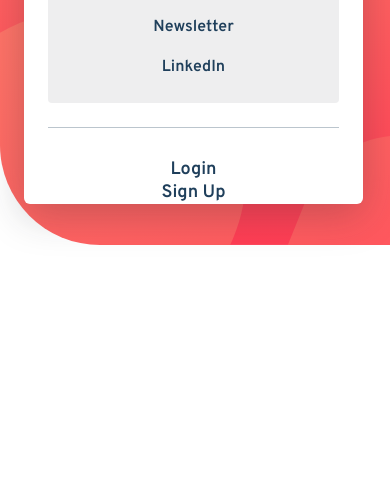
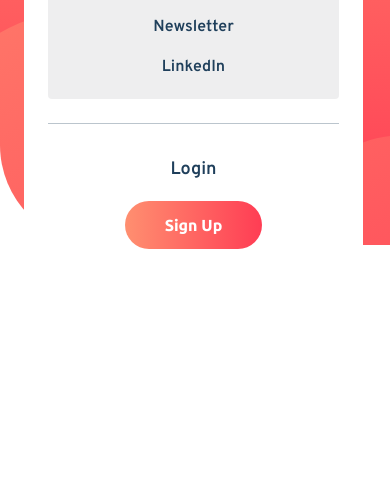
Before and after one commit to rachidbend/blogr-landing-page, a website: page index.html in a window 390 px wide. Shown: the part 355-844 px from the top of the page. Drawn offline with Linux system fonts and the light colour scheme.

Commit message:
completed most of mobile navigation, still needs small adjustments thought

```diff
--- a/index.html
+++ b/index.html
@@ -127,8 +127,8 @@
               </li>
             </ul>
             <div class="nav__login">
-              <a href="#" class="nav__link nav__link--login">Login</a>
-              <a href="#" class="nav__link nav__link--sign">Sign Up</a>
+              <a href="#" class="btn btn--login">Login</a>
+              <a href="#" class="btn btn--sign">Sign Up</a>
             </div>
           </nav>
         </div>
--- a/sass/comonents/_buttons.scss
+++ b/sass/comonents/_buttons.scss
@@ -38,3 +38,41 @@
   color: var(--color-primary-cta);
   background-color: var(--color-neutral-white);
 }
+
+.nav__login {
+  margin-top: 2rem;
+  margin-bottom: 3.2rem;
+  display: flex;
+  align-items: center;
+  gap: 0.6rem;
+  flex-direction: column;
+  font-family: var(--font-family-overpass);
+}
+
+.btn--login:link,
+.btn--login:visited {
+  font-size: 1.8rem;
+  font-family: var(--font-family-overpass);
+  color: var(--color-primary-headings);
+}
+.btn--sign:link,
+.btn--sign:visited {
+  display: inline-block;
+  font-size: 1.6rem;
+  color: var(--color-neutral-white);
+  background-image: linear-gradient(
+    to right,
+    rgba(255, 143, 112, 1),
+    rgba(255, 61, 84, 1)
+  );
+  padding: 1.5rem 4rem;
+  outline: 1px solid transparent;
+  outline-offset: -1px;
+}
+
+.btn--sign:hover,
+.btn--sign:active {
+  outline: 1px solid var(--color-primary-cta);
+  background-image: linear-gradient(to right, #fff, #fff);
+  color: var(--color-primary-cta);
+}
--- a/sass/layout/_navigation.scss
+++ b/sass/layout/_navigation.scss
@@ -34,7 +34,7 @@
   right: 2.7rem;
   top: 12.5rem;
   border-radius: 0.6rem;
-  box-shadow: 0 1rem 4rem rgba($color: hsl(240, 10%, 16%), $alpha: 0.26);
+  box-shadow: 0 2²rem 4rem rgba($color: hsl(240, 10%, 16%), $alpha: 0.26);
   // Hiding the nav
   opacity: 0;
   visibility: hidden;
@@ -56,7 +56,7 @@
   flex-direction: column;
   text-align: center;
   margin: 0 2.4rem;
-  margin-bottom: 3rem;
+  // margin-bottom: 3rem;
   padding: 3.2rem 0;
   padding-bottom: 2.4rem;
   // width: 100%;
@@ -81,6 +81,7 @@
   display: none;
   margin-top: 2rem;
   padding: 2.6rem 0;
+  padding-bottom: 2.2rem;
   flex-direction: column;
   border-radius: 0.4rem;
   gap: 2rem;
```
Also changed, not shown: dist/css/main.css, 1 other file.
